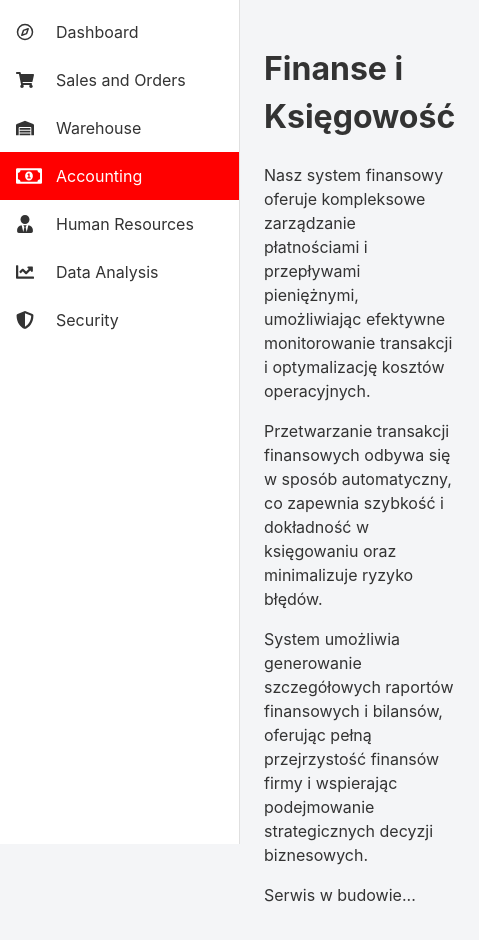
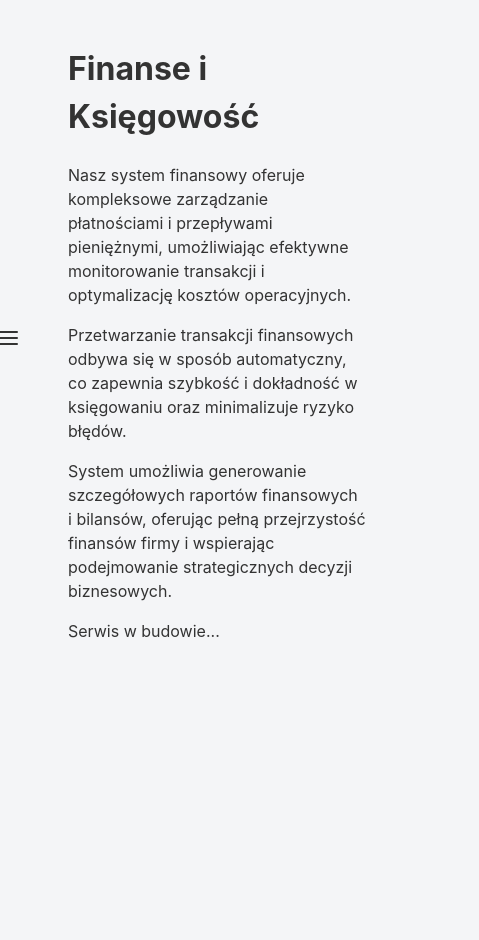
Before and after one commit to KarolDawidG/Paper_Company, a Next.js app in the folder frontend/: page /accounting in a window 390 px wide. Shown: the top 940 px of the page, 479 px wide, since content can reach past the window. After the commit the page ends 844 px from the top, so only its background shows below. Built offline with nearby package versions, Linux system fonts and the light colour scheme.

Commit message:
click-link added

```diff
--- a/frontend/app/components/Sidebars.tsx
+++ b/frontend/app/components/Sidebars.tsx
@@ -1,12 +1,20 @@
-import React from 'react';
+import React, { useState } from 'react';
 import { useRouter } from 'next/router';
-import { Box, List, ListItemButton, ListItemIcon, ListItemText, Drawer } from '@mui/material';
+import { Box, List, ListItemButton, ListItemIcon, ListItemText, Drawer, IconButton, useTheme, useMediaQuery } from '@mui/material';
 import { FaShoppingCart, FaWarehouse, FaRegMoneyBillAlt, FaUserTie, FaChartLine, FaShieldAlt } from 'react-icons/fa';
-import { FiCompass } from 'react-icons/fi';
+import { FiCompass, FiMenu } from 'react-icons/fi';
 
 export const Sidebars = ({ children }: { children: React.ReactNode }) => {
     const router = useRouter();
+    const [mobileOpen, setMobileOpen] = useState(false);
+    const theme = useTheme();
+    const isLargeScreen = useMediaQuery(theme.breakpoints.up('md'));
+
     const isActive = (path: any) => router.pathname === path;
+
+    const handleDrawerToggle = () => {
+        setMobileOpen(!mobileOpen);
+    };
 
     const menuItems = [
         { name: 'Dashboard', path: '/dashboard', icon: <FiCompass />, color: 'blue' },
@@ -18,20 +26,9 @@ export const Sidebars = ({ children }: { children: React.ReactNode }) => {
         { name: 'Security', path: '/security', icon: <FaShieldAlt />, color: 'gray' },
     ];
 
-    const handleNavigation = (path: string) => {
-        router.push(path);
-    };
+    const drawerWidth = isLargeScreen ? 280 : 240;
 
-    return (
-        <Box display="flex">
-            <Drawer
-                variant="permanent"
-                open
-                sx={{
-                    width: 240,
-                    '& .MuiDrawer-paper': { width: 240, boxSizing: 'border-box' },
-                }}
-            >
+    const drawerContent = (
         <List>
             {menuItems.map((item, index) => (
                 <ListItemButton
@@ -48,9 +45,13 @@ export const Sidebars = ({ children }: { children: React.ReactNode }) => {
                         color: isActive(item.path) ? 'white' : 'inherit',
                         '.MuiListItemIcon-root': {
                             color: isActive(item.path) ? 'white' : 'inherit',
-                                }
+                        },
+                        textDecoration: 'none',
                     }}
-                            onClick={() => handleNavigation(item.path)}
+                    onClick={() => {
+                        router.push(item.path);
+                        if (mobileOpen) setMobileOpen(false);
+                    }}
                 >
                     <ListItemIcon sx={{ minWidth: 40 }}>
                         {React.cloneElement(item.icon, {
@@ -61,8 +62,44 @@ export const Sidebars = ({ children }: { children: React.ReactNode }) => {
                 </ListItemButton>
             ))}
         </List>
+    );
+
+    return (
+        <Box display="flex">
+            <IconButton
+                color="inherit"
+                aria-label="open drawer"
+                edge="start"
+                onClick={handleDrawerToggle}
+                sx={{ mr: 2, display: { xs: 'block', md: 'none' } }}
+            >
+                <FiMenu />
+            </IconButton>
+            <Drawer
+                variant="temporary"
+                open={mobileOpen}
+                onClose={handleDrawerToggle}
+                ModalProps={{
+                    keepMounted: true,
+                }}
+                sx={{
+                    display: { xs: 'block', md: 'none' },
+                    '& .MuiDrawer-paper': { boxSizing: 'border-box', width: drawerWidth },
+                }}
+            >
+                {drawerContent}
             </Drawer>
-            <Box component="main" sx={{ flexGrow: 1, p: 3 }}>
+            <Drawer
+                variant="permanent"
+                sx={{
+                    display: { xs: 'none', md: 'block' },
+                    '& .MuiDrawer-paper': { boxSizing: 'border-box', width: drawerWidth },
+                }}
+                open
+            >
+                {drawerContent}
+            </Drawer>
+            <Box component="main" sx={{ flexGrow: 1, p: 3, marginLeft: { md: `${drawerWidth}px` } }}>
                 {children}
             </Box>
         </Box>
--- a/frontend/app/page.tsx
+++ b/frontend/app/page.tsx
@@ -28,7 +28,7 @@ export default function Home() {
         </Box>
       </Box>
       <LoginModal isOpen={isLoginModalOpen} onClose={() => setLoginModalOpen(false)} />
-      <RegisterModal isOpen={isRegisterModalOpen} onClose={() => setRegisterModalOpen(false)} /> {/* Dodaj modal rejestracji */}
+      <RegisterModal isOpen={isRegisterModalOpen} onClose={() => setRegisterModalOpen(false)} />
     </Container>
   );
 }
--- a/frontend/pages/_app.tsx
+++ b/frontend/pages/_app.tsx
@@ -2,16 +2,24 @@ import { Sidebars } from '@/app/components/Sidebars';
 import type { AppProps } from 'next/app';
 import { ThemeProvider, CssBaseline } from '@mui/material';
 import theme from '@/app/theme/theme';
+import { useRouter } from 'next/router';
 
 function MyApp({ Component, pageProps }: AppProps) {
+  const router = useRouter();
+  const isSidebarPage = !router.pathname.startsWith('/click-link');
+
   return (
     <ThemeProvider theme={theme}>
       <CssBaseline/>
+      {isSidebarPage ? (
         <Sidebars>
           <Component {...pageProps} />
-      </Sidebars>
+        </Sidebars>
+      ) : (
+        <Component {...pageProps} />
+      )}
     </ThemeProvider>
-  )
+  );
 }
 
 export default MyApp;
--- /dev/null
+++ b/frontend/pages/click-link.tsx
@@ -0,0 +1,3 @@
+import ClickLinkPage from '../app/components/auth/ClickLinkPage';
+
+export default ClickLinkPage;
```
Also changed, not shown: frontend/app/components/auth/ClickLinkPage.tsx (added, +27 -0 lines), frontend/app/components/auth/register/register.tsx (+6 -4 lines). Lines whose indentation alone changed are shown as unchanged.
